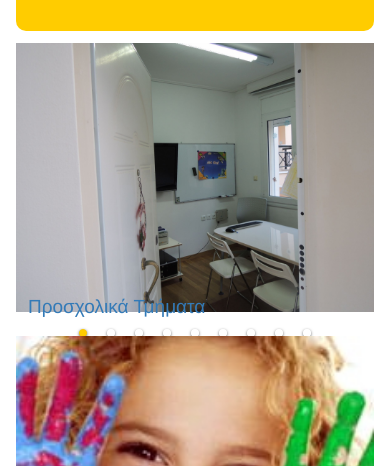
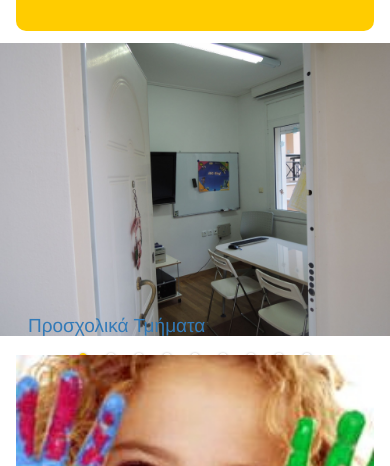
Before and after one commit to gregorynikolaidis/zairadafni-gr, a website with bundled scripts: page site/index.html in a window 390 px wide. Shown: the part 378-844 px from the top of the page. Built offline with nearby package versions, Linux system fonts and the light colour scheme.

Commit message:
Fix homepage slider autoplay and phone width

```diff
--- a/site/css/typography.css
+++ b/site/css/typography.css
@@ -95,9 +95,13 @@ body .root { width: min(100%, 1100px); height: auto; min-height: 100vh; margin:
   .root #wb_header, .root #wb_main, .root #wb_footer { padding-left: 24px; padding-right: 24px; }
 }
 @media (max-width: 599px) {
-  .root #wb_header, .root #wb_main, .root #wb_footer { padding-left: 16px; padding-right: 16px; }
+  .root #wb_main, .root #wb_footer { padding-inline: 16px; }
+  .root #wb_header { --header-gutter: 16px; padding: 24px var(--header-gutter); }
+  .root #wb_header > .wb_gallery {
+    margin-inline: calc(-1 * var(--header-gutter));
+    width: calc(100% + 2 * var(--header-gutter)) !important;
+  }
   .root #wb_main:has(.responsive-card) { grid-template-columns: minmax(0, 1fr); }
-  .root #wb_header { padding-top: 24px; }
   .root #wb_main { padding-top: 16px; }
 }
 
--- a/site/js/WB_Gallery.class.js
+++ b/site/js/WB_Gallery.class.js
@@ -79,11 +79,16 @@ WB_Gallery.prototype.renderSlideshow = function() {
 	this.elem.html(cont);
 	this.imageIndex = 0;
 
+	function canAdvance() {
+		return count > 1 && !pointerDown && !document.hidden && !reducedMotion.matches &&
+			!cont[0].querySelector(':focus-visible');
+	}
+
 	function schedule() {
 		clearTimeout(gallery.slideshowTimer);
-		if (count < 2 || pointerDown || document.hidden || reducedMotion.matches || cont[0].contains(document.activeElement)) return;
+		if (!canAdvance()) return;
 		gallery.slideshowTimer = setTimeout(function() {
-			goTo(gallery.imageIndex + 1);
+			if (canAdvance()) goTo(gallery.imageIndex + 1);
 		}, gallery.slideshowInterval * 1000);
 	}
 
@@ -118,7 +123,7 @@ WB_Gallery.prototype.renderSlideshow = function() {
 	track.on('scroll', function() { update(); schedule(); });
 	track.on('pointerdown', function() { pointerDown = true; clearTimeout(gallery.slideshowTimer); });
 	$(window).on('pointerup pointercancel', function() { pointerDown = false; schedule(); });
-	cont.on('focusin', function() { clearTimeout(gallery.slideshowTimer); });
+	cont.on('focusin', schedule);
 	cont.on('focusout', function() { setTimeout(schedule, 0); });
 	$(document).on('visibilitychange', schedule);
 	$(window).on('resize', function() {
```
